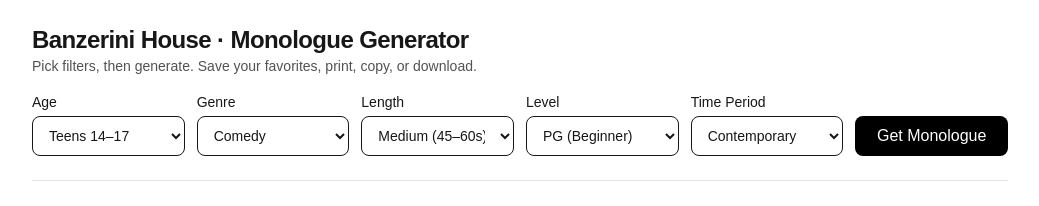
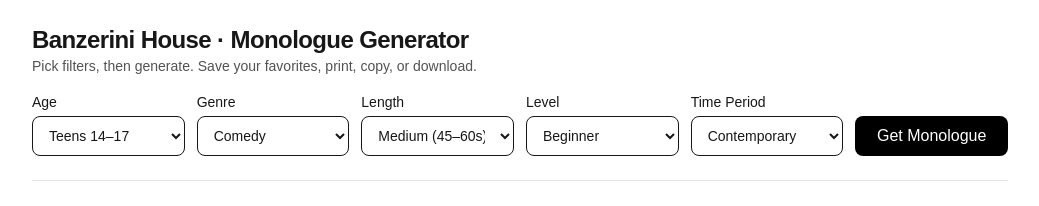
Before and after one commit to Xer0las/bh-monologue, a Next.js app: page / in a window 1280 px wide. Shown: the top 206 px of the page, without its empty margins (120-1159 px from the left). Built offline with nearby package versions, Linux system fonts and the light colour scheme.

Commit message:
Update page.tsx

```diff
--- a/src/app/page.tsx
+++ b/src/app/page.tsx
@@ -4,7 +4,7 @@
 const AGE_GROUPS = ['Kids 7–10','Tweens 11–13','Teens 14–17','Adults 18+'] as const;
 const GENRES = ['Comedy','Drama','Fantasy / Sci-Fi','Classic (heightened)'] as const;
 const LENGTHS = ['Short (<45s)','Medium (45–60s)','Long (60–90s)','XL (90–120s)'] as const;
-const LEVELS = ['PG (Beginner)','Company (Advanced)'] as const;
+const LEVELS = ['Beginner','Advanced'] as const;
 const PERIODS = ['Contemporary','Classic / Historical'] as const;
 
 type Monologue = { ok: boolean; title?: string; text?: string; error?: string };
@@ -16,7 +16,7 @@
   const [age, setAge] = useState<typeof AGE_GROUPS[number]>('Teens 14–17');
   const [genre, setGenre] = useState<typeof GENRES[number]>('Comedy');
   const [length, setLength] = useState<typeof LENGTHS[number]>('Medium (45–60s)');
-  const [level, setLevel] = useState<typeof LEVELS[number]>('PG (Beginner)');
+  const [level, setLevel] = useState<typeof LEVELS[number]>('Beginner');
   const [period, setPeriod] = useState<typeof PERIODS[number]>('Contemporary');
 
   const [data, setData] = useState<Monologue | null>(null);
```
